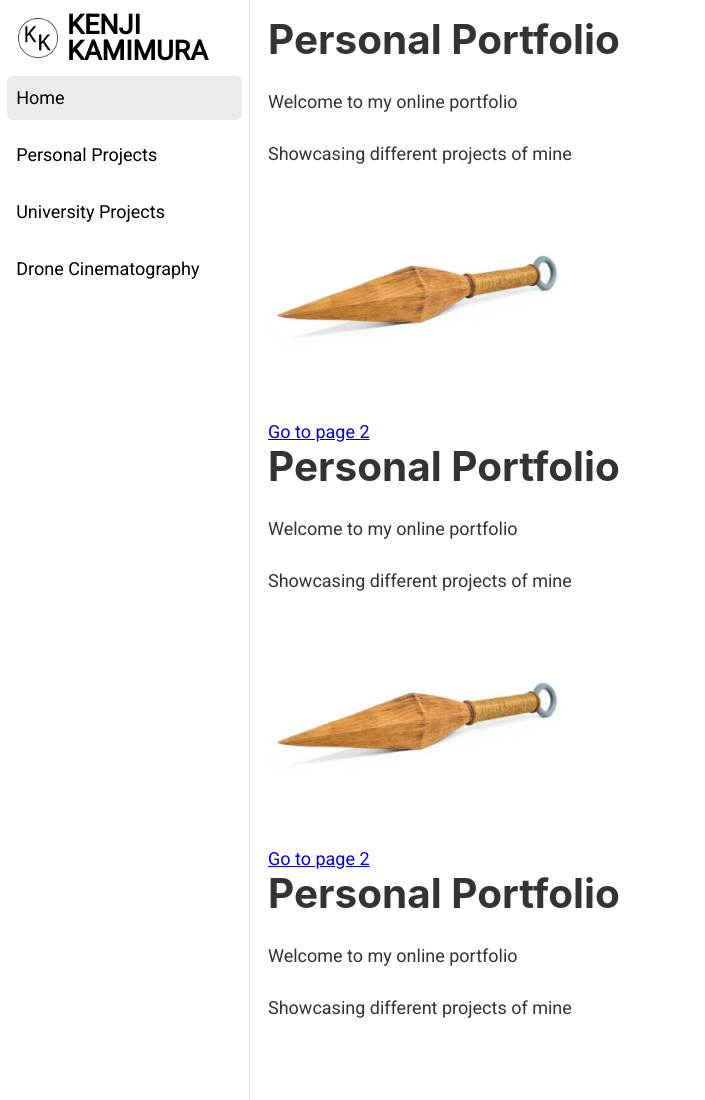
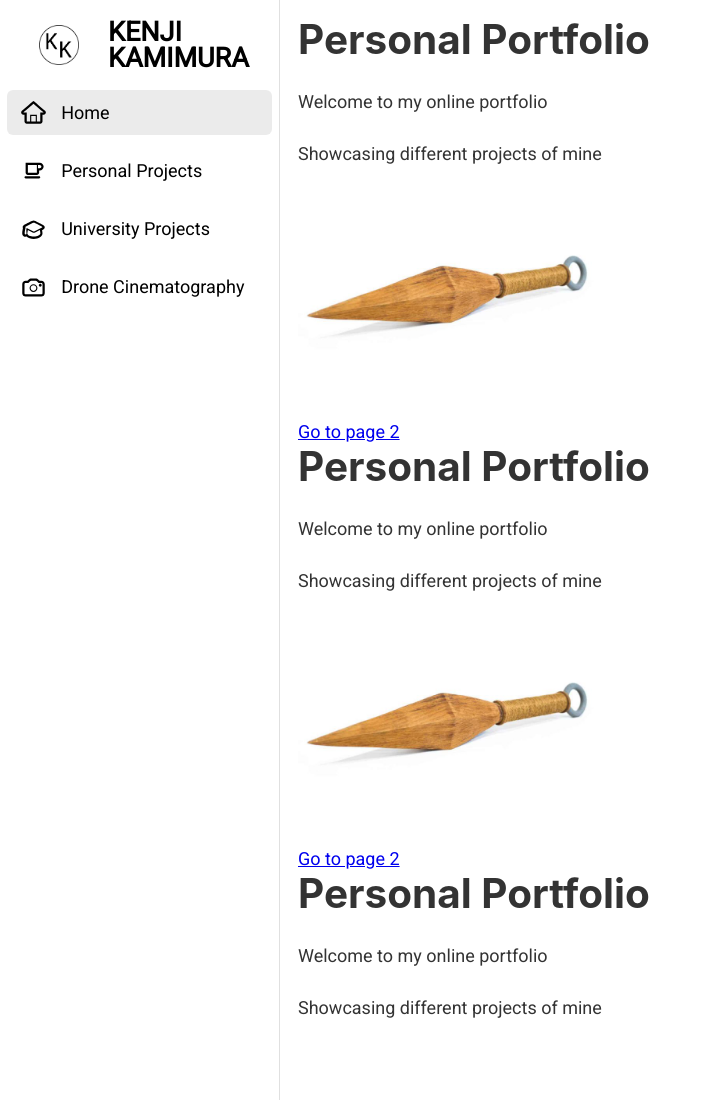
Before and after one commit to kenjikamimura/OnlinePortfolio, a Gatsby site: page / in a window 1280 px wide. Shown: the top 1100 px of the page, without its empty margins (0-705 px from the left). Built offline with nearby package versions, Linux system fonts and the light colour scheme; Gatsby itself is replaced by a stand-in of ours.

Commit message:
Add Icons to the navbar and touchup css

```diff
--- a/src/components/NavbarItem.js
+++ b/src/components/NavbarItem.js
@@ -9,7 +9,9 @@ const NavbarItem = ({ children, redirectUrl }) => {
         <Link
           to={redirectUrl}
           style={{
-            display: "inline-block",
+            display: "flex",
+            alignItems: "center",
+            justifyContent: "flex-start",
             textDecoration: "none",
             width: "100%",
             padding: "0.5rem 0.5rem",
--- a/src/components/layout.js
+++ b/src/components/layout.js
@@ -1,7 +1,12 @@
 import React from "react"
 import PropTypes from "prop-types"
 import { Link } from "gatsby"
-import { FaBeer } from "react-icons/fa"
+import {
+  TiHomeOutline,
+  TiCameraOutline,
+  TiMortarBoard,
+  TiCoffee,
+} from "react-icons/ti"
 import NavbarItem from "./NavbarItem"
 import logo from "../images/logo-black.png"
 import "./layout.css"
@@ -9,7 +14,7 @@ import "./layout.css"
 const styles = {
   container: {
     display: "grid",
-    gridTemplateColumns: "250px auto",
+    gridTemplateColumns: "280px auto",
     gridTemplateRows: "100%",
     minHeight: "100vh",
   },
@@ -26,7 +31,16 @@ const styles = {
   },
   logo: {
     width: "40px",
-    margin: "0.5rem",
+    marginTop: "0.5rem",
+    marginBottom: "0.5rem",
+    marginLeft: "0.5rem",
+    marginRight: "1.6rem",
+  },
+  navbarIcons: {
+    height: "1.5rem",
+    width: "1.5rem",
+    marginLeft: "0.2rem",
+    marginRight: "0.8rem",
   },
 }
 
@@ -37,8 +51,9 @@ const Layout = ({ children }) => {
         <Link
           style={{
             display: "flex",
+            justifyContent: "center",
             alignItems: "center",
-            margin: "0.5rem",
+            margin: "0.9rem",
             textDecoration: "none",
           }}
         >
@@ -57,15 +72,21 @@ const Layout = ({ children }) => {
             <span>Kamimura</span>
           </div>
         </Link>
-        <ul style={{ margin: 0 }}>
-          <NavbarItem redirectUrl="/">Home</NavbarItem>
+        <ul style={{ marginTop: "0rem", marginLeft: "0" }}>
+          <NavbarItem redirectUrl="/">
+            <TiHomeOutline style={styles.navbarIcons} />
+            Home
+          </NavbarItem>
           <NavbarItem redirectUrl="/personal-projects">
+            <TiCoffee style={styles.navbarIcons} />
             Personal Projects
           </NavbarItem>
           <NavbarItem redirectUrl="/university-projects">
+            <TiMortarBoard style={styles.navbarIcons} />
             University Projects
           </NavbarItem>
           <NavbarItem redirectUrl="/drone-cinematography">
+            <TiCameraOutline style={styles.navbarIcons} />
             Drone Cinematography
           </NavbarItem>
         </ul>
```
